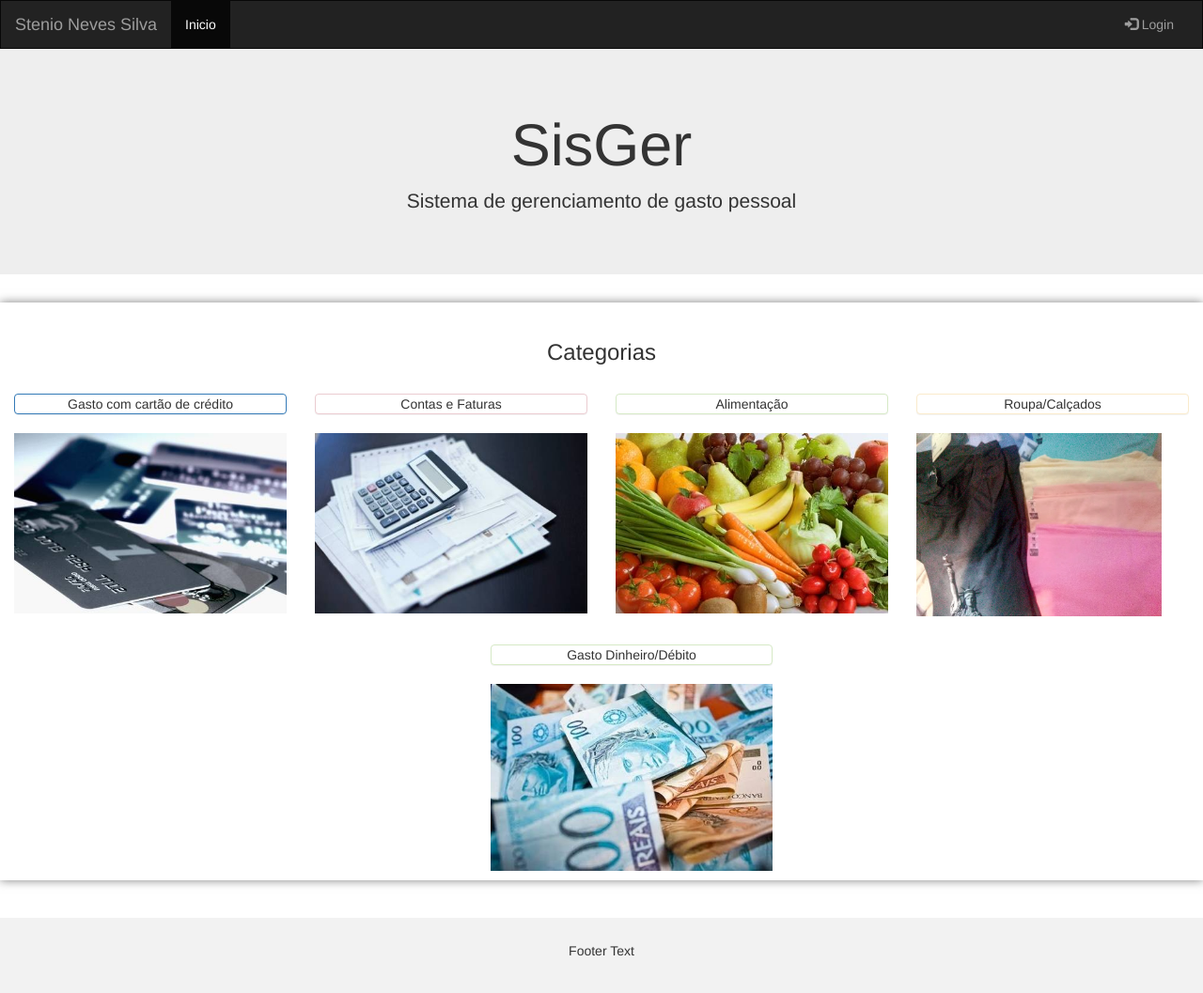
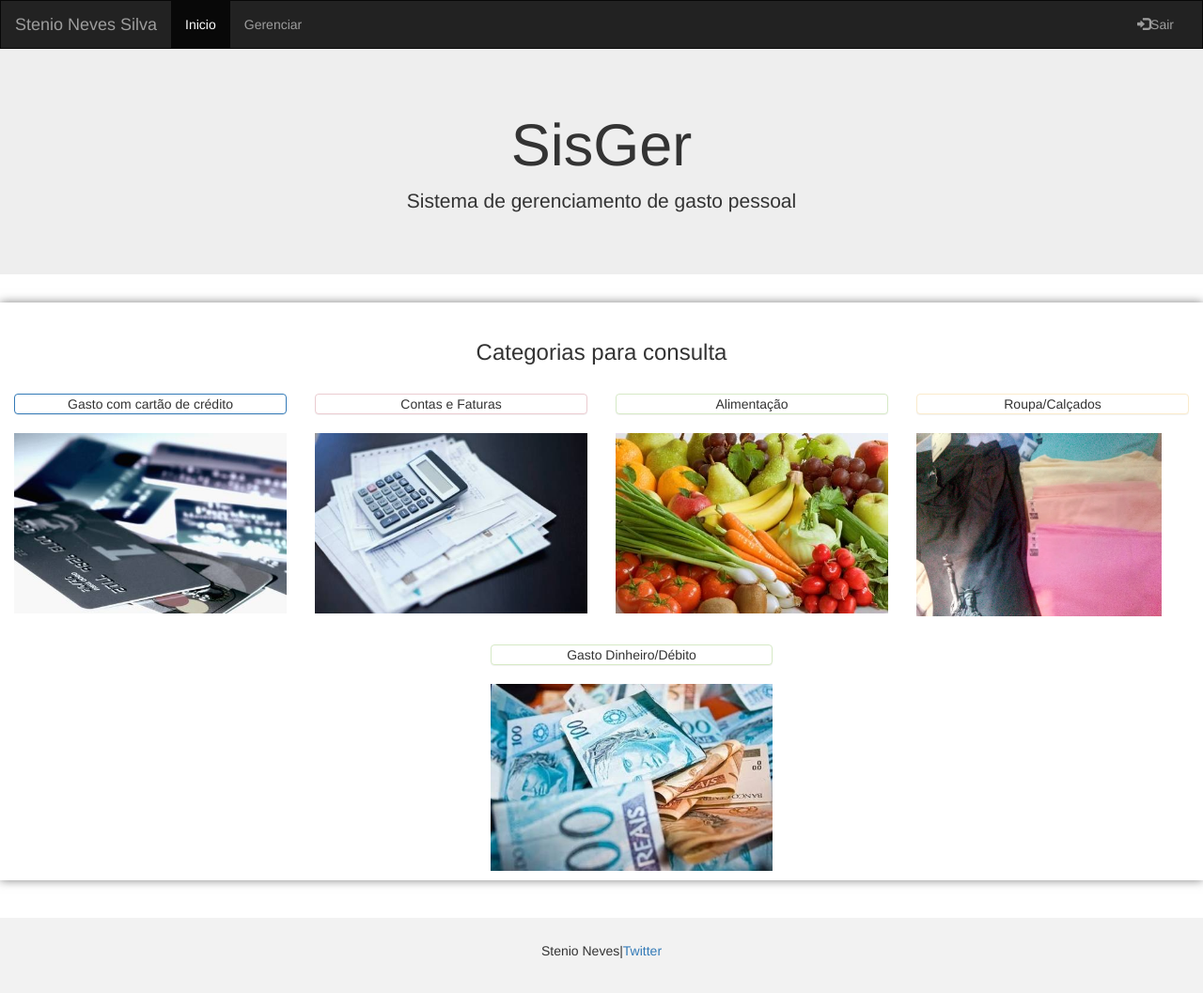
Before and after one commit to stenioneves/telas--designer, a plain HTML site: page Tela-principal/principal.html in a window 1280 px wide. Shown: the whole page at 94% size. Drawn offline with nearby package versions, Linux system fonts and the light colour scheme.

Commit message:
Adição do texto na tag footer

```diff
--- a/Tela-principal/principal.html
+++ b/Tela-principal/principal.html
@@ -24,12 +24,13 @@
     <div class="collapse navbar-collapse" id="myNavbar">
       <ul class="nav navbar-nav">
         <li class="active"><a href="#">Inicio</a></li>
-       <!--- <li><a href="#">About</a></li>
+       <li><a href="#">Gerenciar</a></li>
+       <!---
         <li><a href="#">Gallery</a></li>
         <li><a href="#">Contact</a></li>-->
       </ul>
       <ul class="nav navbar-nav navbar-right">
-        <li><a href="#"><span class="glyphicon glyphicon-log-in"></span> Login</a></li>
+        <li><a href="sair"><span class="glyphicon glyphicon-log-in"></span>Sair</a></li>
       </ul>
     </div>
   </div>
@@ -43,7 +44,7 @@
 </div>
  <div id="efeito">
 <div class="container-fluid bg-3 text-center">
-  <h3>Categorias </h3><br>
+  <h3>Categorias para consulta </h3><br>
   <div class="row">
     <div class="col-sm-3  ">
       <p  class=" panel panel-primary">Gasto com cartão de crédito</p>
@@ -93,7 +94,7 @@
 </div><br><br>
 
 <footer class="container-fluid text-center">
-  <p>Footer Text</p>
+  <p>Stenio Neves|<a href="https://twitter.com/stenioneves1">Twitter</a></p>
 </footer>
 
 </body>
```
